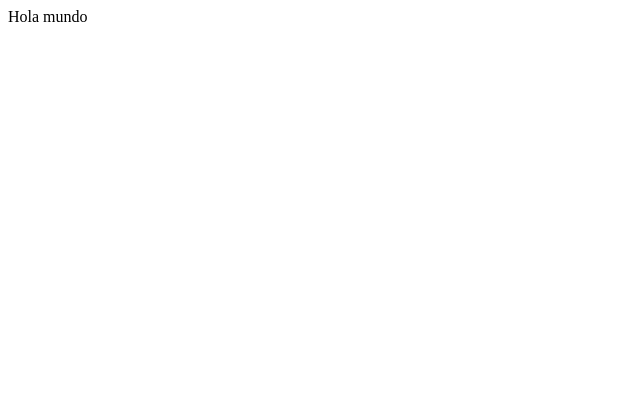
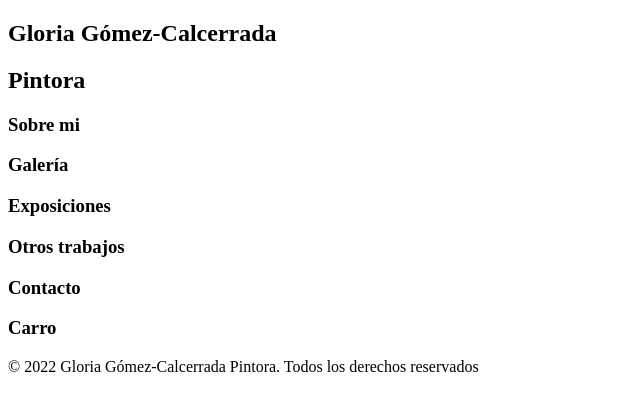
Before and after one commit to claudiabg-c/artist-personal-website, a React (Create React App) app: page / in a window 1280 px wide. Shown: the top 410 px of the page, without its empty margins (0-640 px from the left). Built offline with nearby package versions, Linux system fonts and the light colour scheme.

Commit message:
Add basic HTML structure

```diff
--- a/src/components/App.js
+++ b/src/components/App.js
@@ -1,5 +1,31 @@
 const App = () => {
-  return <div>Hola mundo</div>;
+  return (
+    <div>
+      <header>
+        <nav>
+          <div>
+            <h1>Gloria Gómez-Calcerrada</h1>
+            <h2>Pintora</h2>
+          </div>
+          <div>
+            <h3>Sobre mi</h3>
+            <h3>Galería</h3>
+            <h3>Exposiciones</h3>
+            <h3>Otros trabajos</h3>
+            <h3>Contacto</h3>
+            <h3>Carro</h3>
+          </div>
+        </nav>
+      </header>
+      <main></main>
+      <footer>
+        <span>
+          &copy; 2022 Gloria Gómez-Calcerrada Pintora. Todos los derechos
+          reservados
+        </span>
+      </footer>
+    </div>
+  );
 };
 
 export default App;
```
